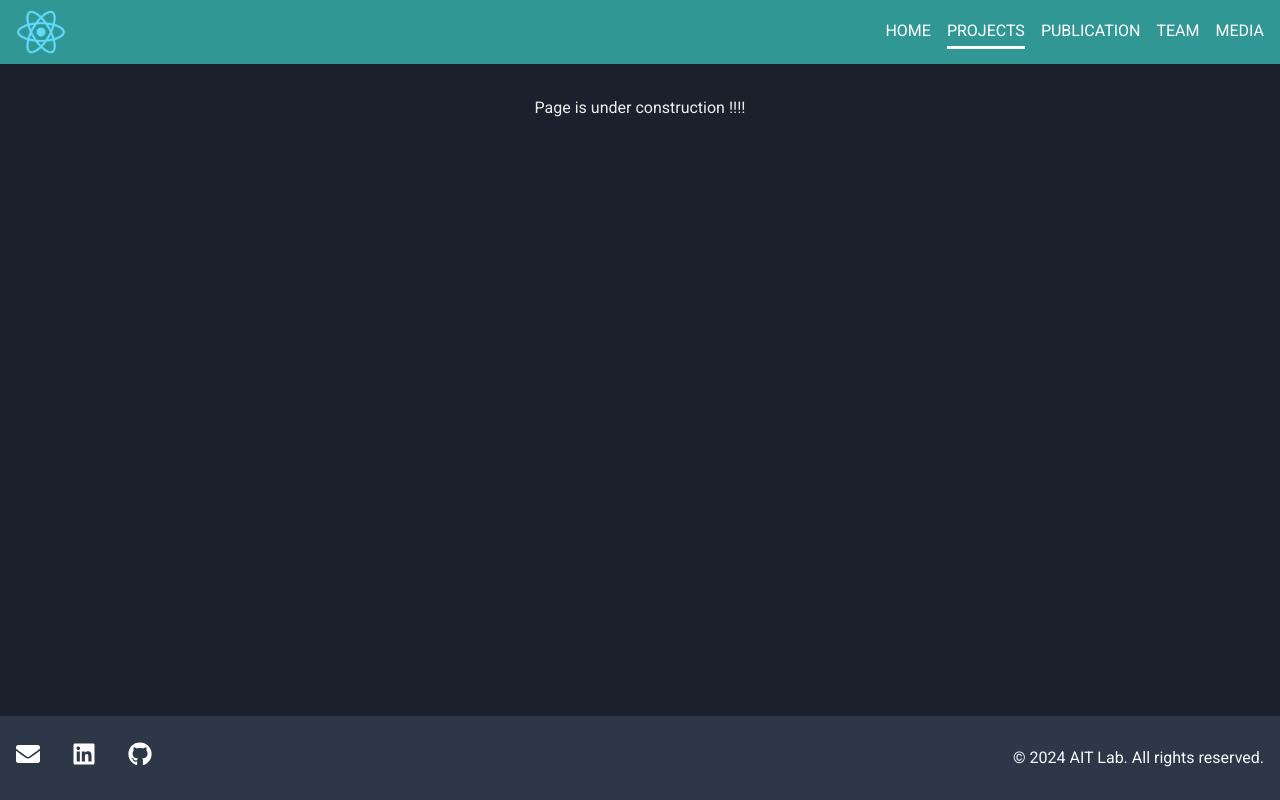
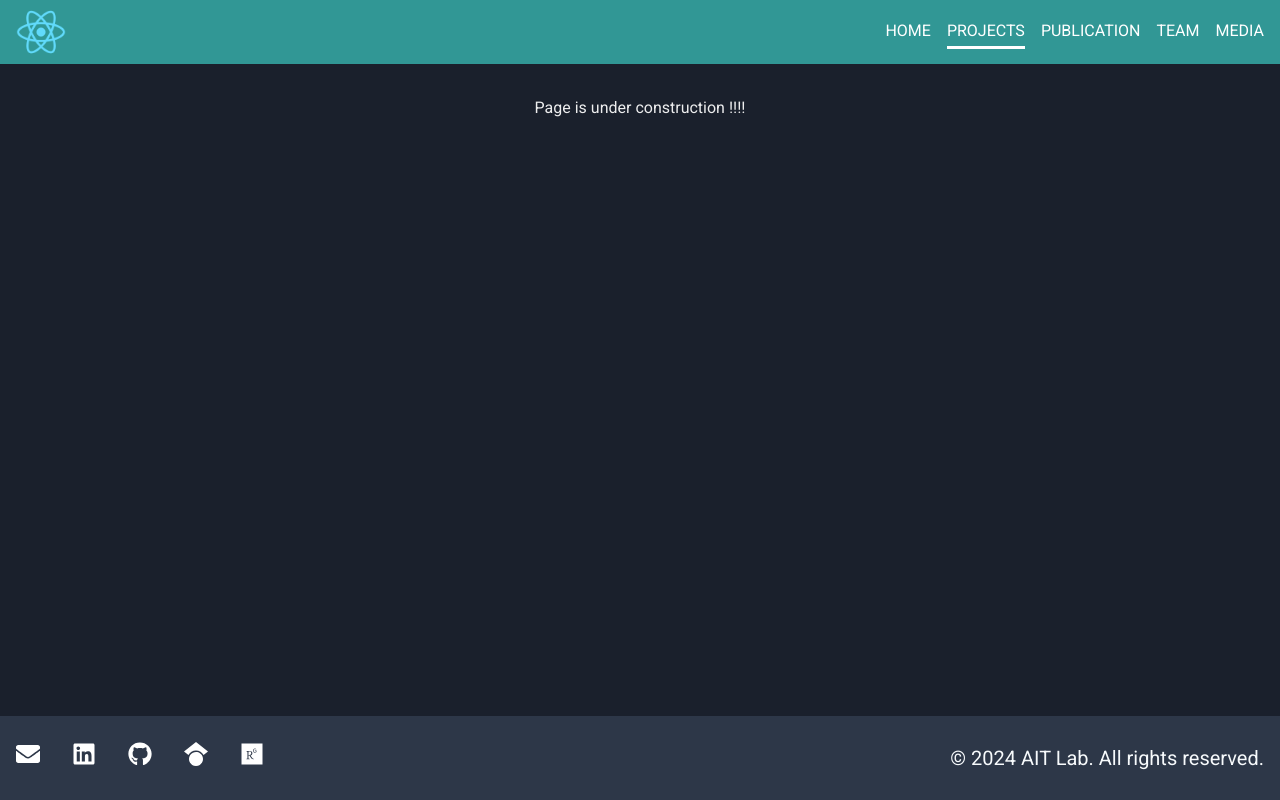
Before and after one commit to dipeshpandit12/AITLAB, a React (Create React App) app: page /projects in a window 1280 px wide. Built offline with nearby package versions, Linux system fonts and the light colour scheme.

Commit message:
chore: add google scholar and research gate

```diff
--- a/src/Layout/Footer.js
+++ b/src/Layout/Footer.js
@@ -2,6 +2,7 @@
 
 import { Box, Text, Link, Stack, Icon } from "@chakra-ui/react";
 import { FaLinkedin, FaGithub, FaEnvelope } from "react-icons/fa";
+import { FaGoogleScholar, FaResearchgate } from "react-icons/fa6"; // Import from fa6
 
 export default function Footer() {
   return (
@@ -13,6 +14,7 @@ export default function Footer() {
         maxW="container.xl"
         mx="auto"
         px={4}
+        spacing={6}
       >
         {/* Footer Links with Icons */}
         <Stack direction="row" spacing={6}>
@@ -29,10 +31,24 @@ export default function Footer() {
           <Link href="https://github.com/subasish" isExternal fontSize="2xl">
             <Icon as={FaGithub} mr={2} color="white" />
           </Link>
+          <Link
+            href="https://scholar.google.com/citations?user=qK-YgxAAAAAJ&hl=en"
+            isExternal
+            fontSize="2xl"
+          >
+            <Icon as={FaGoogleScholar} mr={2} color="white" />
+          </Link>
+          <Link
+            href="https://www.researchgate.net/profile/Subasish_Das"
+            isExternal
+            fontSize="2xl"
+          >
+            <Icon as={FaResearchgate} mr={2} color="white" />
+          </Link>
         </Stack>
 
         {/* Copyright Information */}
-        <Text textAlign={{ base: "center", md: "right" }}>
+        <Text fontSize="xl" textAlign={{ base: "center", md: "right" }}>
           &copy; {new Date().getFullYear()} AIT Lab. All rights reserved.
         </Text>
       </Stack>
```
